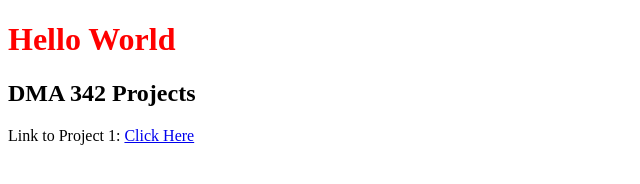
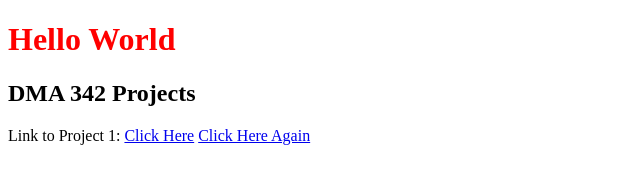
Before and after one commit to weimer18/DMA342, a plain HTML site: page index.html in a window 1280 px wide. Shown: the whole page, without its empty margins (0-640 px from the left). Drawn offline with Linux system fonts and the light colour scheme.

Commit message:
Add link to Project 2 in index.html
Added a link to Project 2 in the HTML file.

```diff
--- a/index.html
+++ b/index.html
@@ -11,6 +11,7 @@
     <h2>DMA 342 Projects</h2>
     <p>Link to Project 1:
         <a href="project1">Click Here</a>
+         <a href="project2">Click Here Again</a>
     </p>
 </section>
         </body>
```
